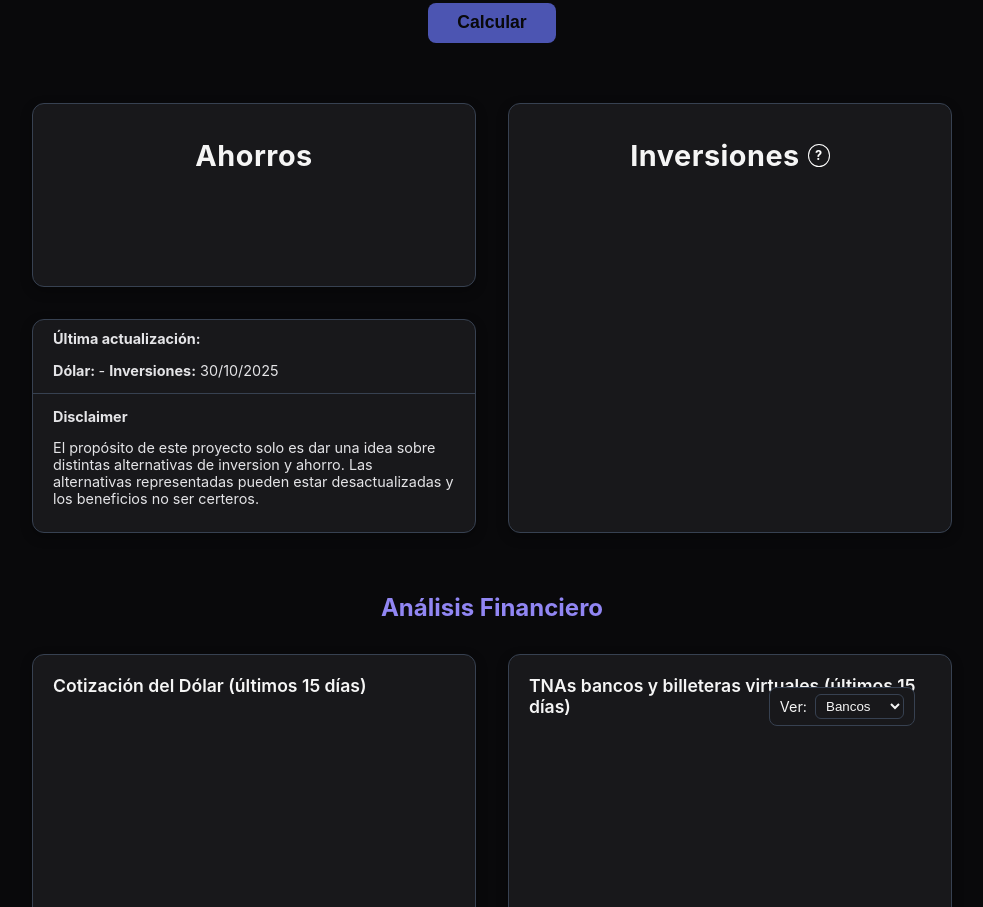
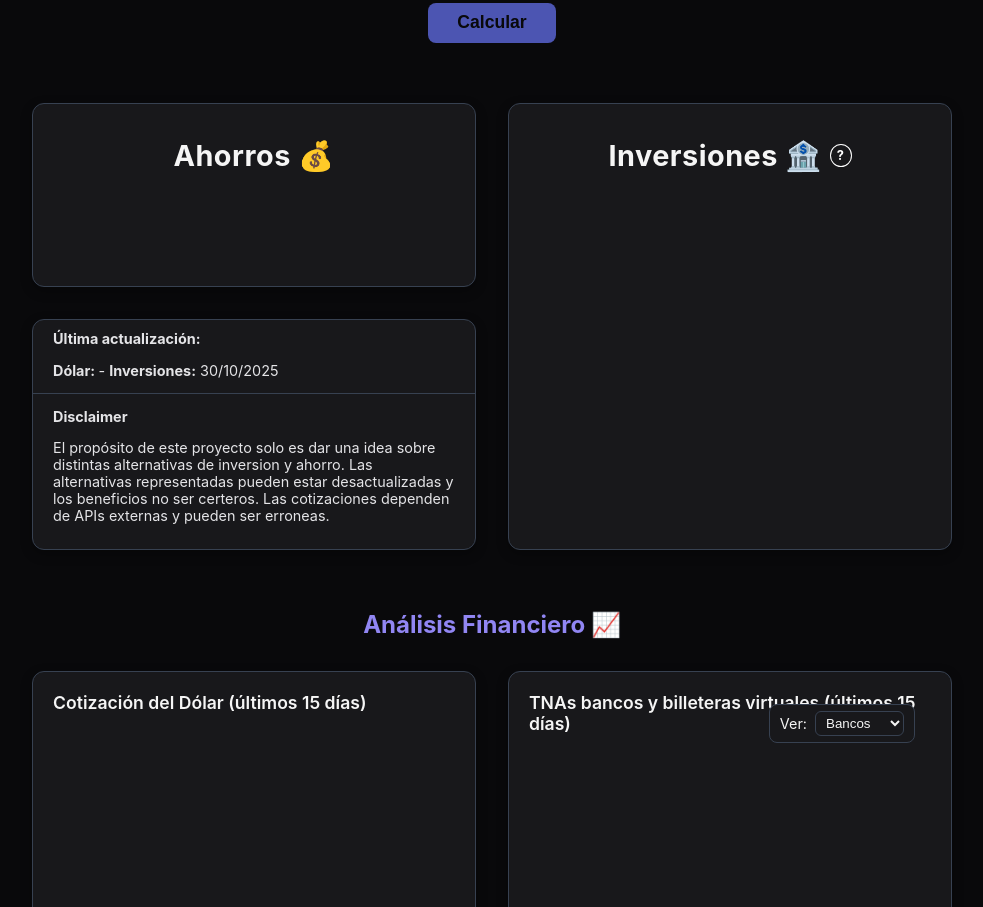
Before and after one commit to joastur11/vueltito-app, a website with bundled scripts: page project/index.html in a window 1280 px wide. Shown: the part 444-1351 px from the top of the page, without its empty margins (148-1131 px from the left). Built offline with nearby package versions, Linux system fonts and the light colour scheme; no server answers.

Commit message:
Update index.html

```diff
--- a/project/index.html
+++ b/project/index.html
@@ -40,7 +40,7 @@
 
         <section id="resultados">
           <div class="ahorro">
-            <h2 id="titulo-ahorro">Ahorros</h2>
+            <h2 id="titulo-ahorro">Ahorros 💰</h2>
             <div class="card-ahorro">
               <div class="dolares">
                 <div id="cotizacion-dolares">
@@ -64,7 +64,7 @@
           </div>
           <div class="inversiones">
             <div class="titulo-tooltip">
-              <h2 id="titulo-inversion">Inversiones</h2>
+              <h2 id="titulo-inversion">Inversiones 🏦</h2>
               <span class="tooltip">?
                 <span class="text-tooltip">Solo toma en cuenta las principales billeteras virtuales y bancos. Algunos pueden tener condiciones particulares.</span>
               </span>
@@ -98,12 +98,13 @@
             <p>
               El propósito de este proyecto solo es dar una idea sobre distintas alternativas de inversion y ahorro.
               Las alternativas representadas pueden estar desactualizadas y los beneficios no ser certeros.
+              Las cotizaciones dependen de APIs externas y pueden ser erroneas.
             </p>
           </div>
         </section>
 
         <section id="charts">
-          <h2>Análisis Financiero</h2>
+          <h2>Análisis Financiero 📈</h2>
           <div id="graficos">
             <div class="chart-card">
               <h3>Cotización del Dólar (últimos 15 días)</h3>
@@ -128,7 +129,7 @@
         </section>
 
         <section id="noticias">
-          <h2>Noticias de interés </h2>
+          <h2>Noticias de interés 📰</h2>
           <div id="seccion-noticias">
             <!-- -->
           </div>
```
